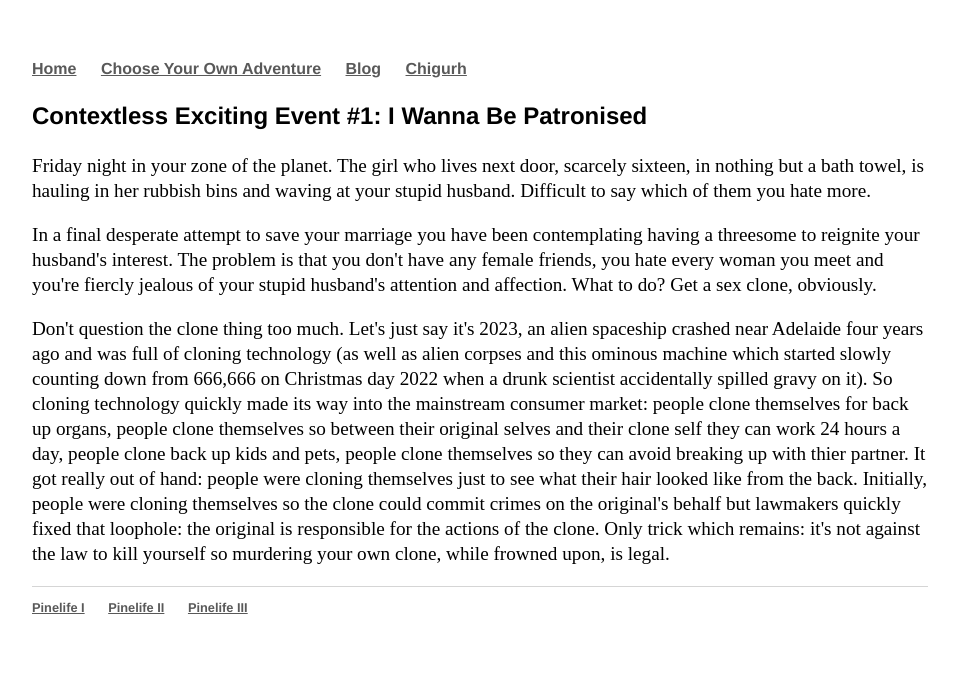
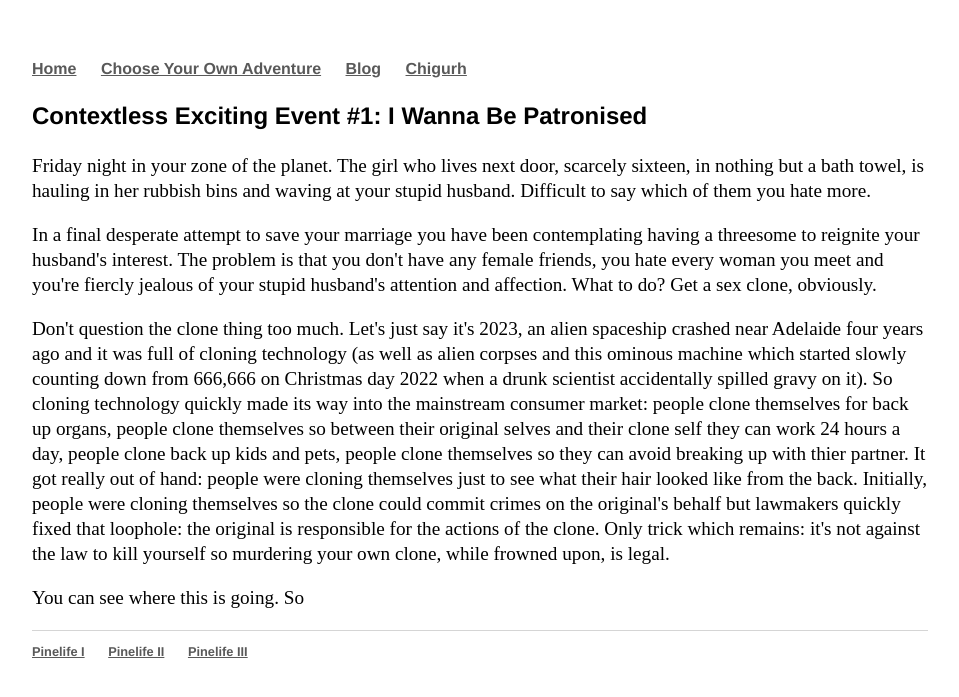
Before and after one commit to Pinelife/pinelife.github.io, a Jekyll site: the page built from Hellhole/excitingevent1.html, in a window 1280 px wide. Shown: the top 697 px of the page, without its empty margins (160-1119 px from the left). Built offline with Jekyll 4.4.1, drawn with Linux system fonts in a browser that asks for light colours.

Commit message:
Create excitingevent1.html

```diff
--- a/Hellhole/excitingevent1.html
+++ b/Hellhole/excitingevent1.html
@@ -13,7 +13,7 @@ title: Pinelife
   What to do? Get a sex clone, obviously.
 </p>
 <p>
-Don't question the clone thing too much. Let's just say it's 2023, an alien spaceship crashed near Adelaide four years ago and was full of cloning
+Don't question the clone thing too much. Let's just say it's 2023, an alien spaceship crashed near Adelaide four years ago and it was full of cloning
   technology (as well as alien corpses and this ominous machine which started slowly counting down from 666,666 on Christmas day 2022 when a drunk scientist accidentally spilled gravy on it).
   So cloning technology quickly made its way into the mainstream consumer market: people clone themselves for back up organs, people clone
   themselves so between their original selves and their clone self they can work 24 hours a day, people clone back up kids and pets,
@@ -22,3 +22,6 @@ Don't question the clone thing too much. Let's just say it's 2023, an alien spac
   original's behalf but lawmakers quickly fixed that loophole: the original is responsible for the actions of the clone.
   Only trick which remains: it's not against the law to kill yourself so murdering your own clone, while frowned upon, is legal.
 </p>
+<p>
+  You can see where this is going. So
+</p>
```
